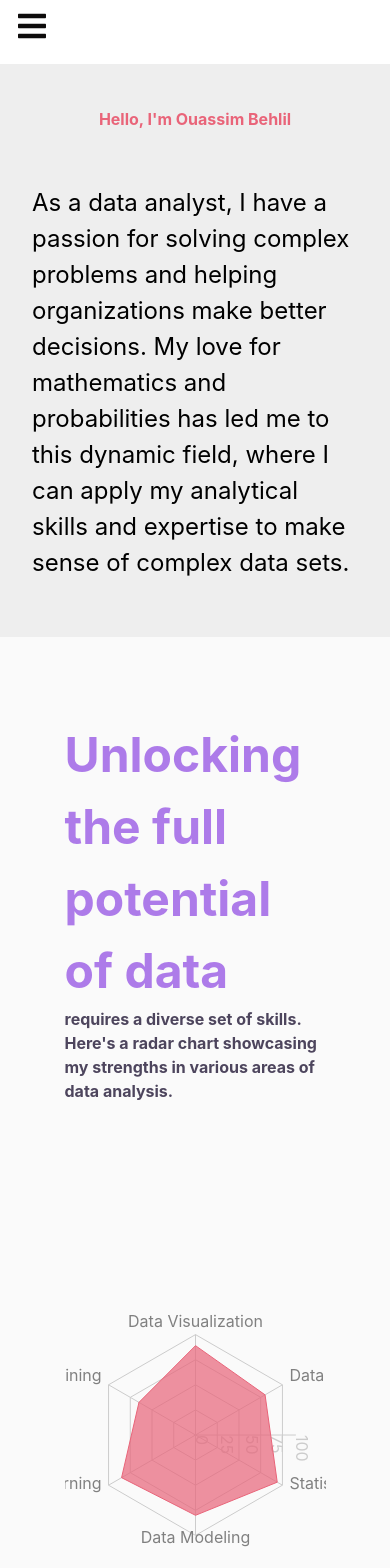
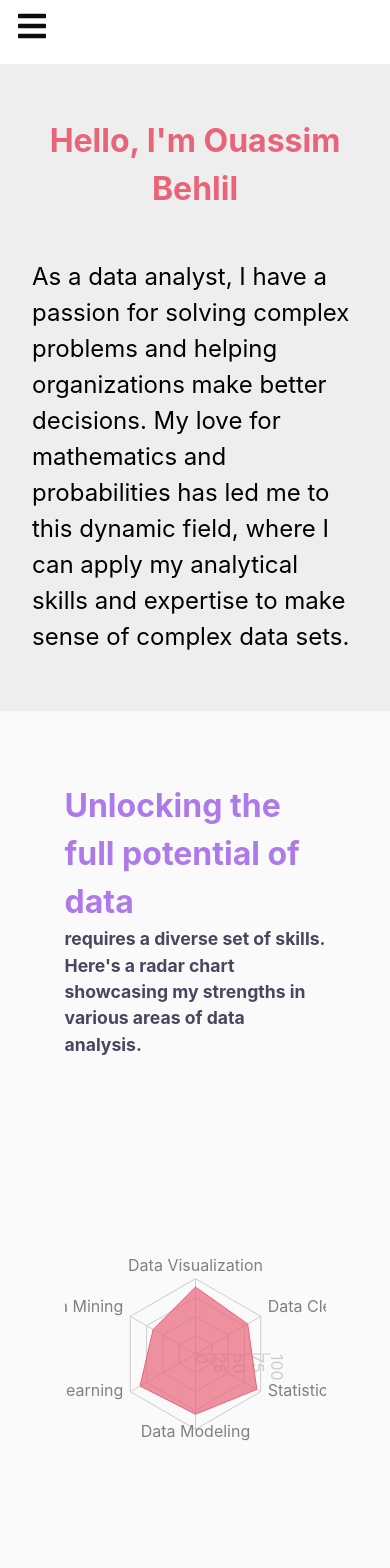
Before and after one commit to Behlil/behlil.github.io, a React (Vite) app: page /about in a window 390 px wide. Shown: the top 1568 px of the page. Built offline with nearby package versions, Linux system fonts and the light colour scheme; a web font is replaced by a local one.

Commit message:
Fix: About page

```diff
--- a/src/components/Certification.css
+++ b/src/components/Certification.css
@@ -1,3 +1,4 @@
+@media screen and (min-width: 600px) {
     .certifications {
         margin-top: 2rem;
         padding: 1em 4em;
@@ -25,7 +26,7 @@
     .certifications li {
         box-shadow: 0 0 10px 0 rgba(0, 0, 0, 0.2);
         border-radius: 4px;
-    background:#f591a0;
+        background: #f591a0;
         color: #292727;
         padding: 1em;
         width: 400px;
@@ -48,3 +49,57 @@
         font-size: 1.5rem;
         font-weight: bold;
     }
+}
+@media screen and (max-width: 600px) {
+    .certifications {
+        margin-top: 2rem;
+        padding: 1em ;
+    }
+
+    .certifications h2 {
+        font-size: 2rem;
+        font-weight: bold;
+        /* margin-bottom: 1rem; */
+        text-align: center;
+        color: #AD7BE9;
+    }
+
+    .certifications ul {
+        list-style: none;
+        padding: 0;
+        display: flex;
+        align-items: center;
+        flex-direction: row;
+        flex-wrap: wrap;
+        justify-content: center;
+        gap: 2rem;
+    }
+
+    .certifications li {
+        box-shadow: 0 0 10px 0 rgba(0, 0, 0, 0.2);
+        border-radius: 4px;
+        background: #f591a0;
+        color: #292727;
+        padding: 1em;
+        width: 94%;
+        /* height: max-content; */
+        display: flex;
+        flex-direction: column;
+        gap: 2rem;
+        align-items: center;
+        /* margin-bottom: 1rem; */
+        padding: 1em;
+    }
+
+
+
+
+    .certifications .logo {
+        width: 4rem;
+    }
+
+    .certifications span {
+        font-size: 1.5rem;
+        font-weight: bold;
+    }
+}
--- a/src/components/MyEducation.css
+++ b/src/components/MyEducation.css
@@ -65,7 +65,7 @@
     .education {
         margin-top: 50px;
         /* height: 70vh; */
-        padding: 1em 5em;
+        padding: 1em ;
     }
 
     .education h2 {
@@ -92,7 +92,7 @@
         flex-direction: row;
         justify-content: space-between;
         align-items: center;
-        width: 80%;
+        width: 90%;
         height: 250px;
         padding: 50px 0;
         color: #000;
--- a/src/components/MyIntroduction.css
+++ b/src/components/MyIntroduction.css
@@ -11,15 +11,16 @@
     }
 
     .intro-header {
-        font-size: 1em;
+        font-size: 2em;
         font-weight: bold;
-        margin-bottom: 30px;
+        /* margin-bottom: 2em; */
         color: #E96479;
+        text-align: center;
     }
 
     .intro-text {
         font-size: 24px;
-        line-height: 1.5;
+        /* line-height: 1.5; */
         width: 100%;
     }
 
--- a/src/components/SkillsRadar.css
+++ b/src/components/SkillsRadar.css
@@ -32,14 +32,14 @@
         background-color: #fafafa;
     }
     .radar h1{
-        font-size: 3rem;
-        margin-bottom: 50px;
+        font-size: 2rem;
+        margin-bottom: 2em;
         width: 90%;
 
         color: #AD7BE9;
     }
     .radar span{
-        font-size: 1rem;
+        font-size: 1.1rem;
         display: block;
         color: #4D455D;
     }
--- a/src/components/SkillsRadar.jsx
+++ b/src/components/SkillsRadar.jsx
@@ -52,11 +52,11 @@ export default function SkillsRadar() {
     return (
         <div className="radar">
             <h1>Unlocking the full potential of data <span>requires a diverse set of skills. Here's a radar chart showcasing my strengths in various areas of data analysis.</span></h1>
-            <ResponsiveContainer width="90%" height={500}>
+            <ResponsiveContainer width="90%" height={400}>
                 <RadarChart
                     cx="50%"
                     cy="50%"
-                    outerRadius="80%"
+                    outerRadius="60%"
                     data={data}
                 >
                     <PolarGrid />
```
Lines whose indentation alone changed are shown as unchanged.
